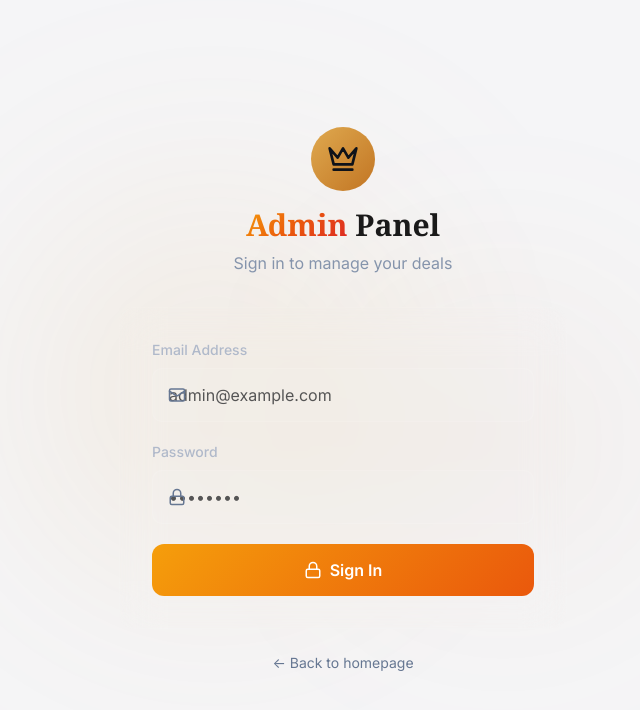
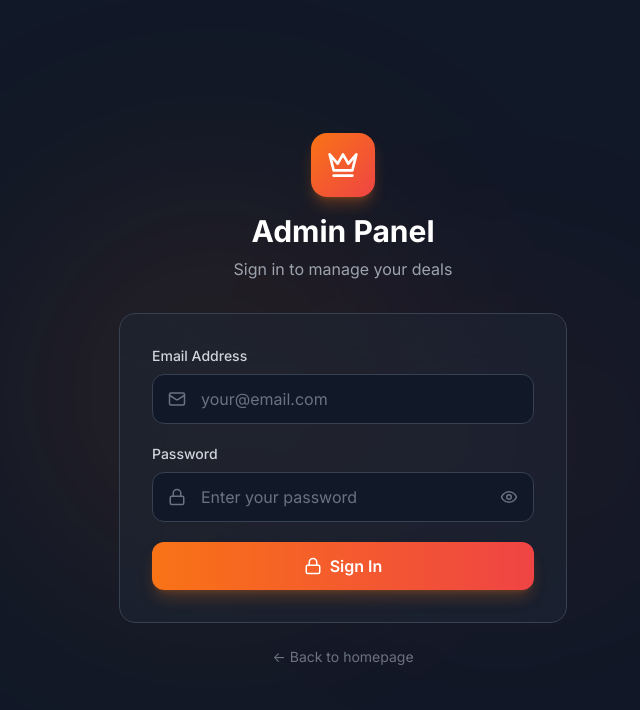
Before and after one commit to jdfrid/PrimiumDeals, a React (Vite) app in the folder frontend/: page /admin/login in a window 1280 px wide. Shown: the top 710 px of the page, without its empty margins (297-937 px from the left). Built offline with nearby package versions, Linux system fonts and the light colour scheme.

Commit message:
Fix login page - better styling and show/hide password

```diff
--- a/frontend/src/pages/admin/AdminLogin.jsx
+++ b/frontend/src/pages/admin/AdminLogin.jsx
@@ -1,11 +1,12 @@
 import { useState } from 'react';
 import { useNavigate } from 'react-router-dom';
-import { Crown, Lock, Mail, AlertCircle } from 'lucide-react';
+import { Crown, Lock, Mail, AlertCircle, Eye, EyeOff } from 'lucide-react';
 import { useAuth } from '../../hooks/useAuth';
 
 export default function AdminLogin() {
   const [email, setEmail] = useState('');
   const [password, setPassword] = useState('');
+  const [showPassword, setShowPassword] = useState(false);
   const [error, setError] = useState('');
   const [loading, setLoading] = useState(false);
   const navigate = useNavigate();
@@ -24,53 +25,93 @@ export default function AdminLogin() {
       await login(email, password);
       navigate('/admin');
     } catch (err) {
-      setError(err.message || 'Login failed');
+      setError(err.message || 'Login failed. Please check your credentials.');
     } finally {
       setLoading(false);
     }
   };
 
   return (
-    <div className="min-h-screen flex items-center justify-center p-4">
+    <div className="min-h-screen flex items-center justify-center p-4 bg-gray-900">
       <div className="fixed inset-0 pointer-events-none">
-        <div className="absolute top-1/4 left-1/4 w-96 h-96 bg-gold-500/10 rounded-full blur-[120px]" />
-        <div className="absolute bottom-1/4 right-1/4 w-80 h-80 bg-gold-600/5 rounded-full blur-[100px]" />
+        <div className="absolute top-1/4 left-1/4 w-96 h-96 bg-orange-500/10 rounded-full blur-[120px]" />
+        <div className="absolute bottom-1/4 right-1/4 w-80 h-80 bg-red-500/5 rounded-full blur-[100px]" />
       </div>
       <div className="w-full max-w-md relative">
         <div className="text-center mb-8">
-          <div className="inline-flex items-center justify-center w-16 h-16 rounded-full bg-gradient-to-br from-gold-400 to-gold-600 mb-4">
-            <Crown size={32} className="text-midnight-950" />
+          <div className="inline-flex items-center justify-center w-16 h-16 rounded-2xl bg-gradient-to-br from-orange-500 to-red-500 mb-4 shadow-lg shadow-orange-500/30">
+            <Crown size={32} className="text-white" />
           </div>
-          <h1 className="font-display text-3xl font-bold"><span className="text-gradient">Admin</span> Panel</h1>
-          <p className="text-midnight-400 mt-2">Sign in to manage your deals</p>
+          <h1 className="text-3xl font-bold text-white">Admin Panel</h1>
+          <p className="text-gray-400 mt-2">Sign in to manage your deals</p>
         </div>
-        <form onSubmit={handleSubmit} className="glass rounded-2xl p-8">
+
+        <form onSubmit={handleSubmit} className="bg-gray-800/50 backdrop-blur-xl rounded-2xl p-8 border border-gray-700">
           {error && (
             <div className="flex items-center gap-3 bg-red-500/10 border border-red-500/30 text-red-400 px-4 py-3 rounded-lg mb-6">
-              <AlertCircle size={18} /><span>{error}</span>
+              <AlertCircle size={18} />
+              <span>{error}</span>
             </div>
           )}
+
           <div className="space-y-5">
             <div>
-              <label className="block text-sm font-medium text-midnight-300 mb-2">Email Address</label>
+              <label className="block text-sm font-medium text-gray-300 mb-2">Email Address</label>
               <div className="relative">
-                <Mail size={18} className="absolute left-4 top-1/2 -translate-y-1/2 text-midnight-500" />
-                <input type="email" value={email} onChange={(e) => setEmail(e.target.value)} placeholder="admin@example.com" required className="input-dark w-full pl-12" />
+                <Mail size={18} className="absolute left-4 top-1/2 -translate-y-1/2 text-gray-500" />
+                <input
+                  type="email"
+                  value={email}
+                  onChange={(e) => setEmail(e.target.value)}
+                  placeholder="your@email.com"
+                  required
+                  className="w-full bg-gray-900 border border-gray-700 text-white placeholder-gray-500 rounded-xl py-3 pl-12 pr-4 focus:outline-none focus:border-orange-500 focus:ring-1 focus:ring-orange-500 transition-all"
+                />
               </div>
             </div>
+
             <div>
-              <label className="block text-sm font-medium text-midnight-300 mb-2">Password</label>
+              <label className="block text-sm font-medium text-gray-300 mb-2">Password</label>
               <div className="relative">
-                <Lock size={18} className="absolute left-4 top-1/2 -translate-y-1/2 text-midnight-500" />
-                <input type="password" value={password} onChange={(e) => setPassword(e.target.value)} placeholder="••••••••" required className="input-dark w-full pl-12" />
+                <Lock size={18} className="absolute left-4 top-1/2 -translate-y-1/2 text-gray-500" />
+                <input
+                  type={showPassword ? "text" : "password"}
+                  value={password}
+                  onChange={(e) => setPassword(e.target.value)}
+                  placeholder="Enter your password"
+                  required
+                  className="w-full bg-gray-900 border border-gray-700 text-white placeholder-gray-500 rounded-xl py-3 pl-12 pr-12 focus:outline-none focus:border-orange-500 focus:ring-1 focus:ring-orange-500 transition-all"
+                />
+                <button
+                  type="button"
+                  onClick={() => setShowPassword(!showPassword)}
+                  className="absolute right-4 top-1/2 -translate-y-1/2 text-gray-500 hover:text-gray-300 transition-colors"
+                >
+                  {showPassword ? <EyeOff size={18} /> : <Eye size={18} />}
+                </button>
               </div>
             </div>
-            <button type="submit" disabled={loading} className="btn-gold w-full flex items-center justify-center gap-2 disabled:opacity-50">
-              {loading ? <div className="w-5 h-5 border-2 border-midnight-950 border-t-transparent rounded-full animate-spin" /> : <><Lock size={18} />Sign In</>}
+
+            <button
+              type="submit"
+              disabled={loading}
+              className="w-full bg-gradient-to-r from-orange-500 to-red-500 text-white font-semibold py-3 rounded-xl flex items-center justify-center gap-2 hover:from-orange-600 hover:to-red-600 transition-all disabled:opacity-50 shadow-lg shadow-orange-500/25"
+            >
+              {loading ? (
+                <div className="w-5 h-5 border-2 border-white border-t-transparent rounded-full animate-spin" />
+              ) : (
+                <>
+                  <Lock size={18} />
+                  Sign In
+                </>
+              )}
             </button>
           </div>
         </form>
-        <p className="text-center text-midnight-500 text-sm mt-6"><a href="/" className="hover:text-gold-400 transition-colors">← Back to homepage</a></p>
+
+        <p className="text-center text-gray-500 text-sm mt-6">
+          <a href="/" className="hover:text-orange-400 transition-colors">← Back to homepage</a>
+        </p>
       </div>
     </div>
   );
```
